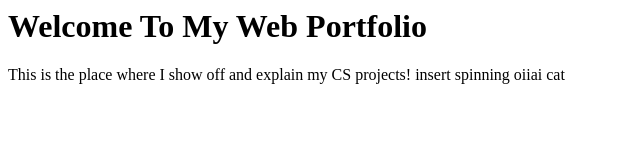
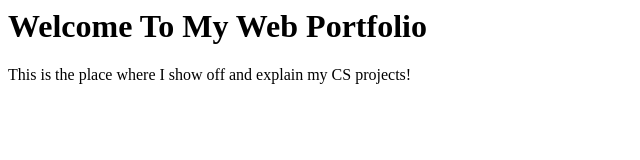
Before and after one commit to MangoRainnn/MangoRainnn.github.io, a plain HTML site: page index.html in a window 1280 px wide. Shown: the whole page, without its empty margins (0-640 px from the left). Drawn offline with Linux system fonts and the light colour scheme.

Commit message:
Update index.html

```diff
--- a/index.html
+++ b/index.html
@@ -6,7 +6,6 @@
     <body>
       <h1>Welcome To My Web Portfolio</h1>
       <p>This is the place where I show off and explain my CS projects!
-        insert spinning oiiai cat
       </p>
     </body>
   </head>
```
